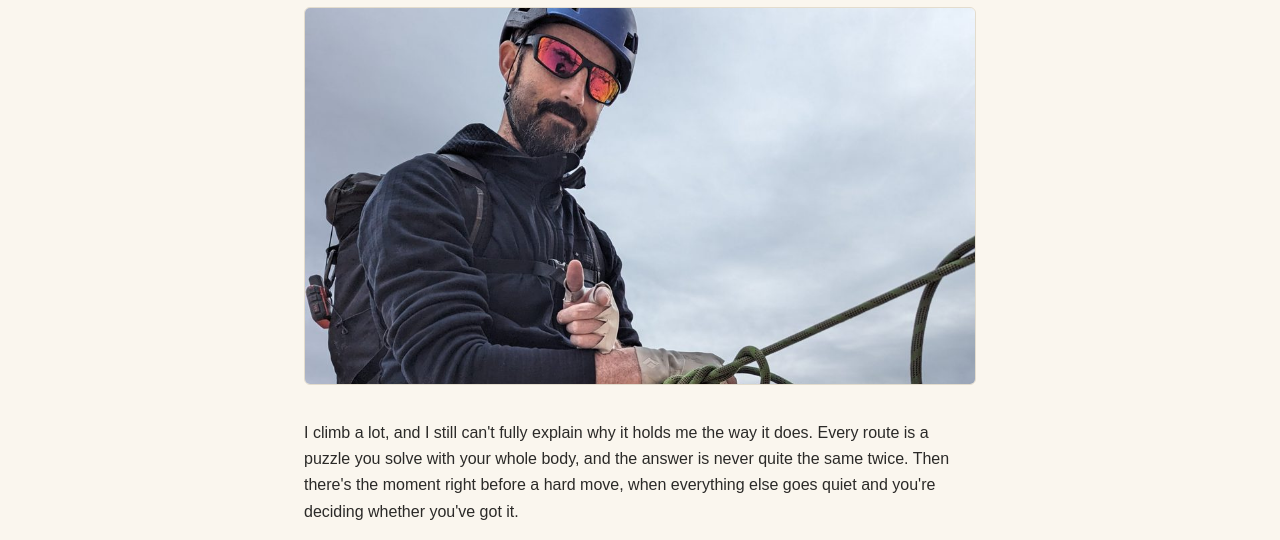
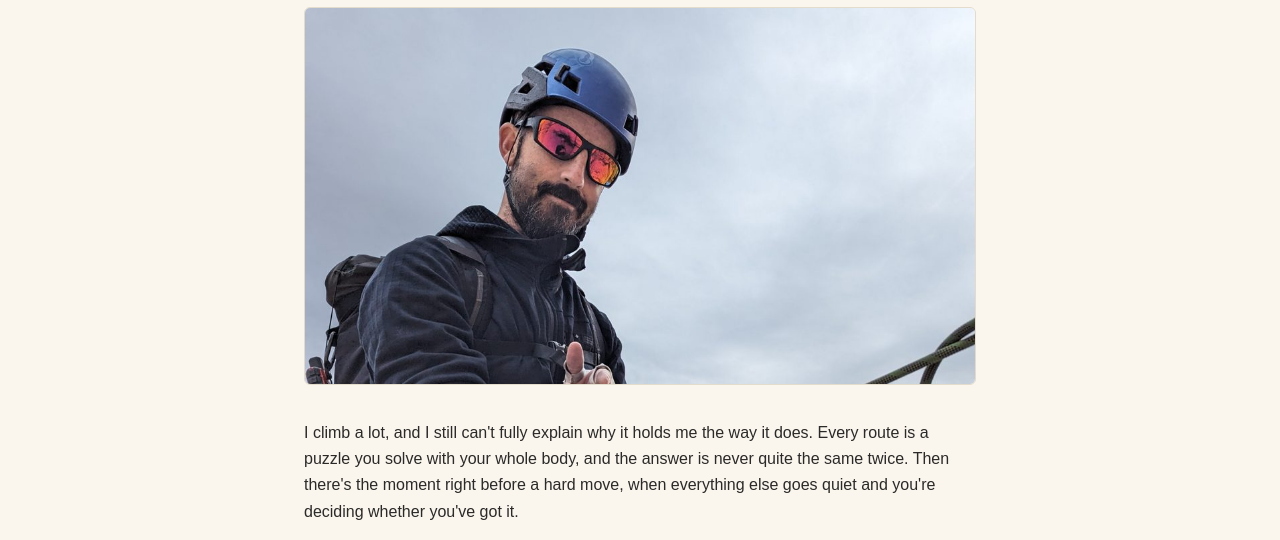
Before and after one commit to Vehementrr/colinfutrelle.com, a plain HTML site: page outdoor-athlete.html in a window 1280 px wide. Shown: the part 259-799 px from the top of the page. Drawn offline with Linux system fonts and the light colour scheme.

Commit message:
Fix climbing photo crop

```diff
--- a/outdoor-athlete.html
+++ b/outdoor-athlete.html
@@ -9,7 +9,7 @@
 <h1 style="font-size:clamp(2.2rem,6vw,3.6rem)">Outdoor Athlete</h1>
 
 <h2 style="margin-top:2rem">Rock Climber</h2>
-<img class="story-hero" src="climbing.jpg" alt="Colin in a blue helmet and mirrored sunglasses on a high belay, pointing at the camera, with a stack of rope and a desert valley below" style="object-position:50% 20%">
+<img class="story-hero" src="climbing.jpg" alt="Colin in a blue helmet and mirrored sunglasses on a high belay, pointing at the camera, with a stack of rope and a desert valley below" style="object-position:50% 4%">
 <div class="prose"><p>I climb a lot, and I still can't fully explain why it holds me the way it does. Every route is a puzzle you solve with your whole body, and the answer is never quite the same twice. Then there's the moment right before a hard move, when everything else goes quiet and you're deciding whether you've got it.</p>
 <p>I've gotten better at being scared. That's the honest version of progress in climbing. The fear never leaves, you just learn what it's telling you and what it isn't. Some days that means pushing through, and other days it means coming down, and I've gotten comfortable with both.</p>
 <p>What I love most is who I get to do it with. Tie into a rope with someone and you find out fast what they're like, and how you work as a team. A lot of my closest friendships have a pair of belay gloves somewhere in them.</p></div>
```
